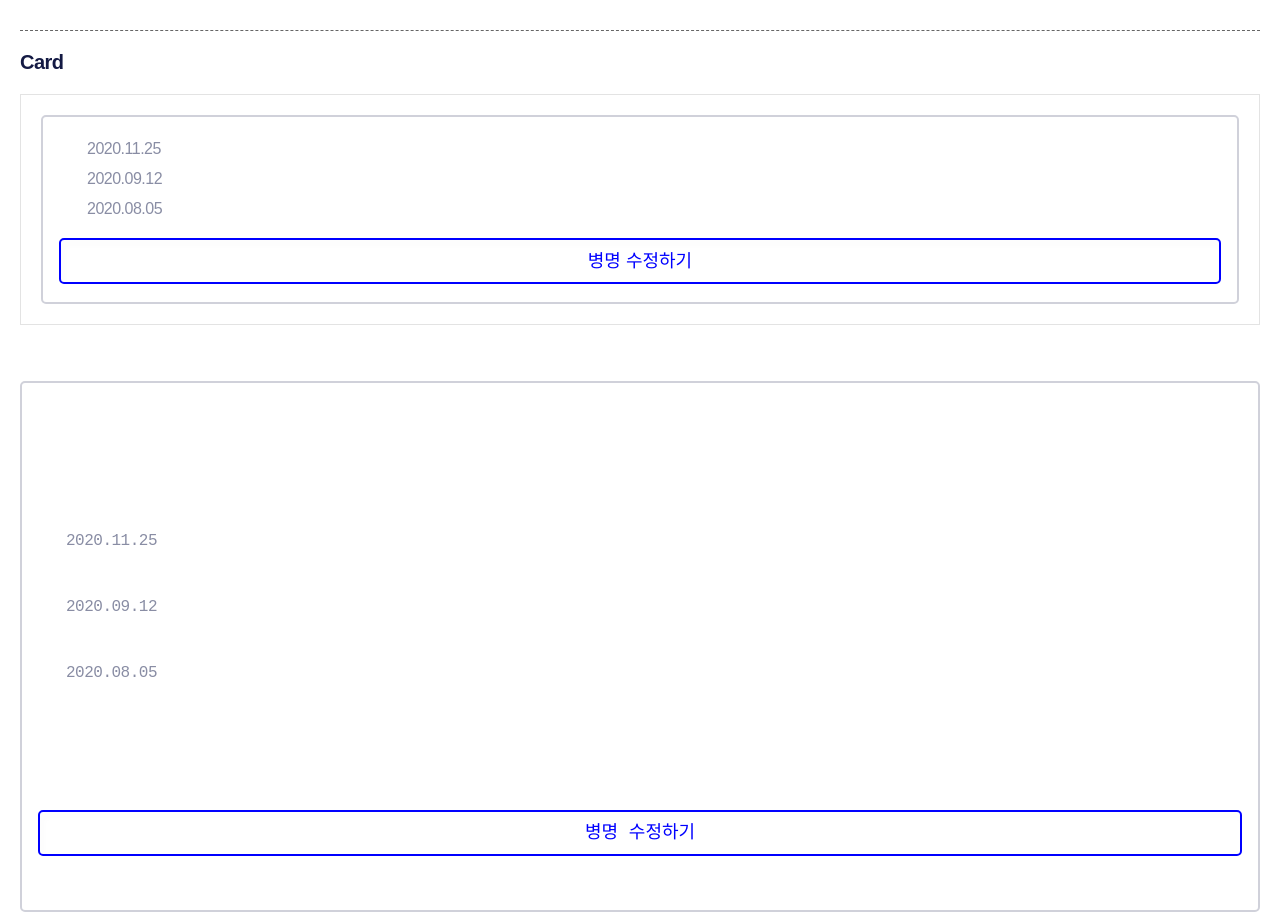
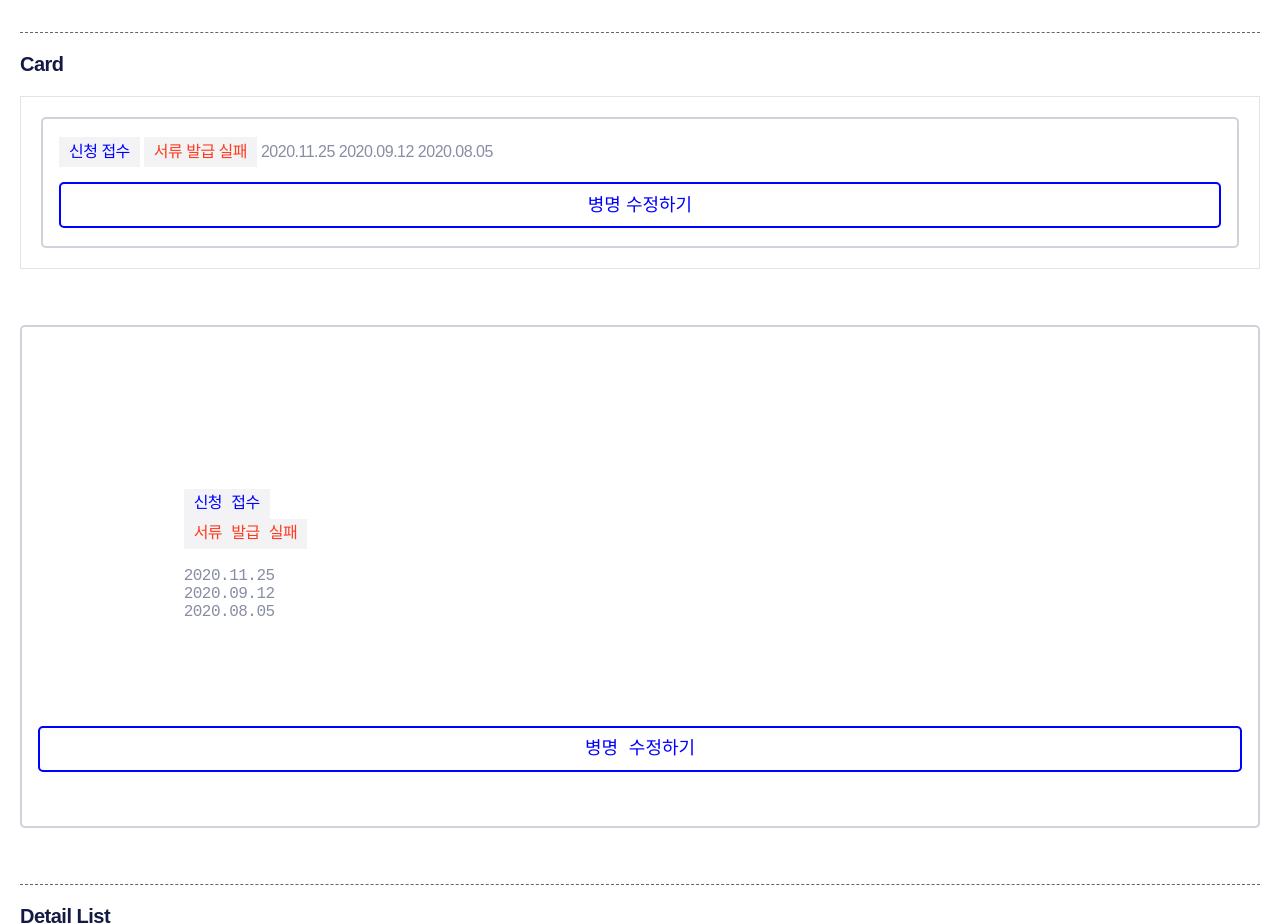
Before and after one commit to kim-j-s/maha_user, a plain HTML site: page dist/guide/template_element.html in a window 1280 px wide. Shown: the part 4560-5483 px from the top of the page. Drawn offline with Linux system fonts and the light colour scheme; a web font is replaced by a local one.

Commit message:
가이드

```diff
--- a/dist/guide/template_element.html
+++ b/dist/guide/template_element.html
@@ -171,8 +171,13 @@
         <div class="chkCard">
             <label>
                 <input type="checkbox" name="" id="">
-                <span class="cont ty1">
-					<span class="conts">2020.11.25</span>
+                <span class="cont ty2">
+					<span class="top">
+						<span class="name"></span>
+                <span class="badge ty1">신청 접수</span>
+                <span class="badge ty2">서류 발급 실패</span>
+                </span>
+                <span class="conts">2020.11.25</span>
                 <span class="conts">2020.09.12</span>
                 <span class="conts">2020.08.05</span>
                 </span>
--- a/src/css/_component.scss
+++ b/src/css/_component.scss
@@ -419,8 +419,6 @@
     }
 }
 
-
-
 .inputWrap {
     position: relative;
     overflow: hidden;
@@ -460,7 +458,19 @@
     }
 }
 
-
+.badge {
+    display: inline-block;
+    padding: 0 10px;
+    line-height: 30px;
+    background: #141a44;
+    background: rgba(20, 26, 68, 0.05);
+    &.ty1 {
+        color: $color01;
+    }
+    &.ty2 {
+        color: $color02;
+    }
+}
 
 
 /* // component */
--- a/src/css/_element.scss
+++ b/src/css/_element.scss
@@ -188,7 +188,7 @@
                 }
                 .rst {
                     display: flex;
-                    margin-top: 15px;
+                    margin-top: 16px;
                     justify-content: space-between;
                     font-size: 20px;
                 }
```
Also changed, not shown: dist/guide/template.html (+3 -5 lines), dist/guide/template_element copy.html (+3 -5 lines), src/guide/template_element.html (+6 -1 lines), dist/css/common.css, 1 other file.
